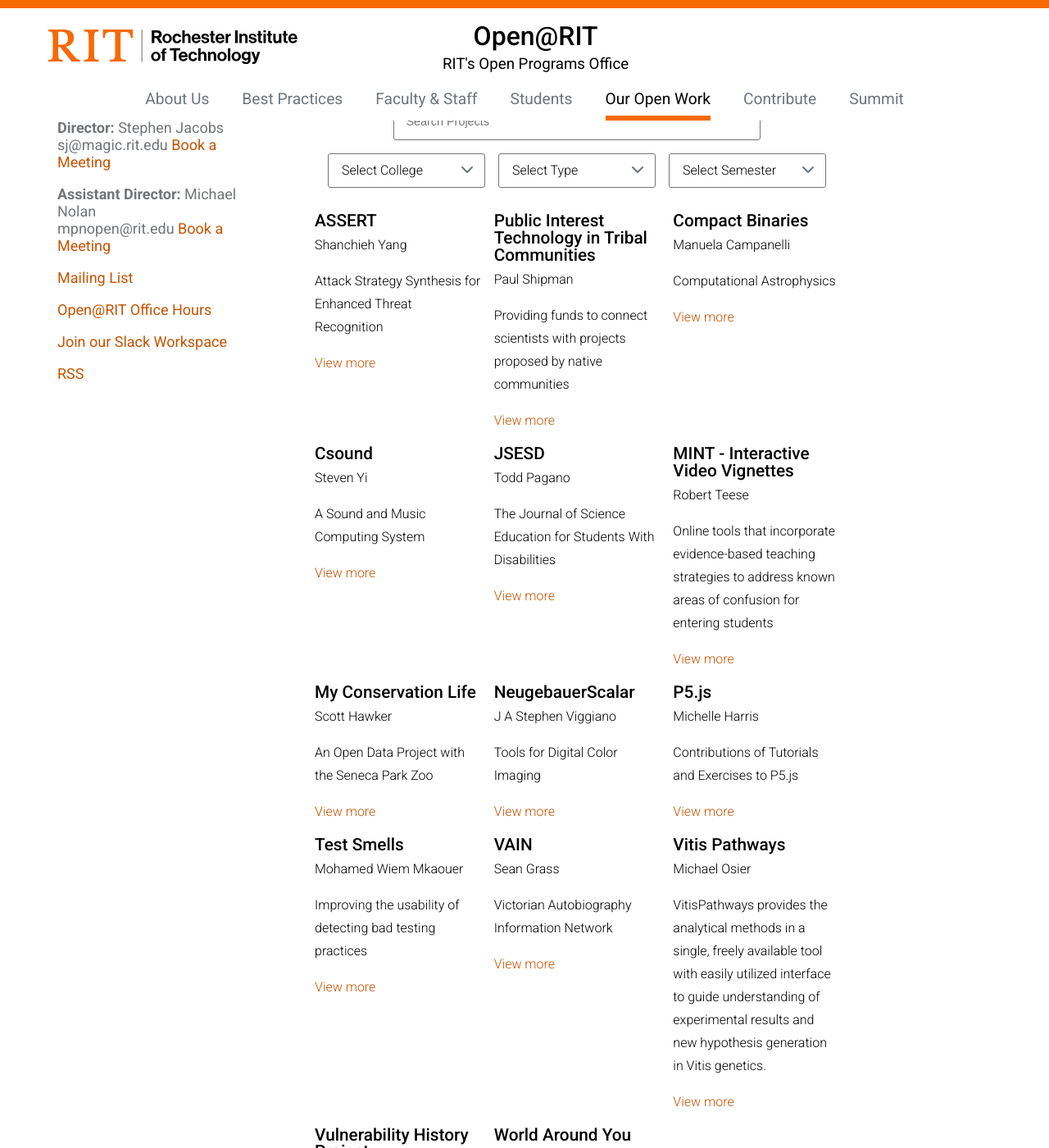
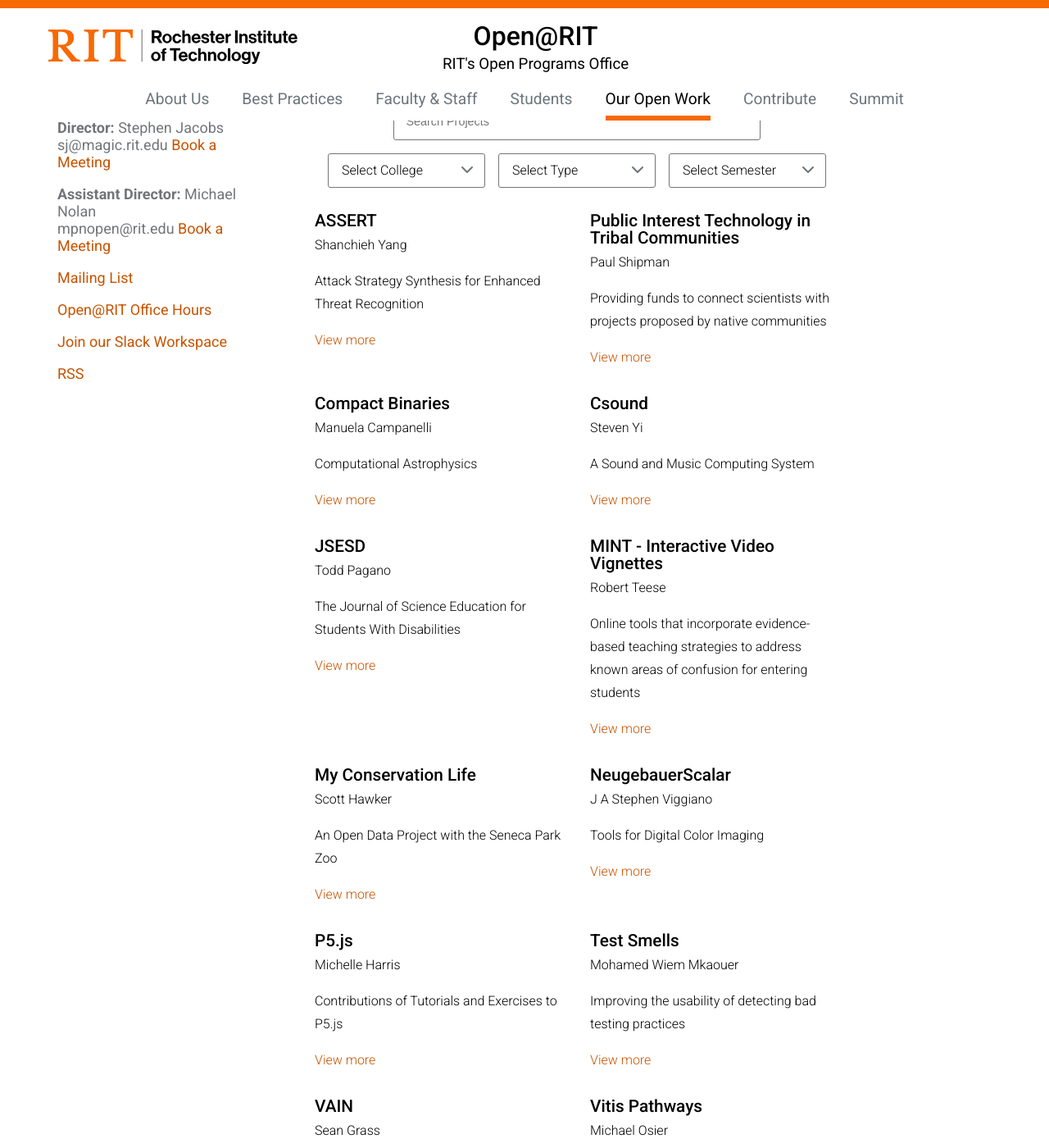
Before and after one commit to FOSSRIT/open-rit-website, a Jekyll site: the page built from our-work/fellows-projects.md, in a window 1280 px wide and 1400 px high, scrolled down 766 px. Shown: the whole window at 82% size. Built offline with Jekyll 4.4.1, drawn with Linux system fonts in a browser that asks for light colours.

Commit message:
implement designer feedback

```diff
--- a/_sass/includes/_projects-grid.scss
+++ b/_sass/includes/_projects-grid.scss
@@ -37,7 +37,7 @@
 #projects-container {
 	display: grid;
 	grid-template-columns: repeat(auto-fill, minmax(200px, 1fr));
-	gap: 1em;
+	gap: 2em;
 }
 
 .project {
--- a/_sass/special/_project.scss
+++ b/_sass/special/_project.scss
@@ -17,8 +17,12 @@ $metric-min-width: 360px;
 	grid-template-columns: repeat(auto-fit, minmax($metric-min-width, 1fr));
 	gap: 1em;
 
-	#no-metrics:not(:only-child) {
-		display: none;
+	#no-metrics {
+		margin-top: 0;
+
+		&:not(:only-child) {
+			display: none;
+		}
 	}
 	.embed-container {
 		display: flex;
```
